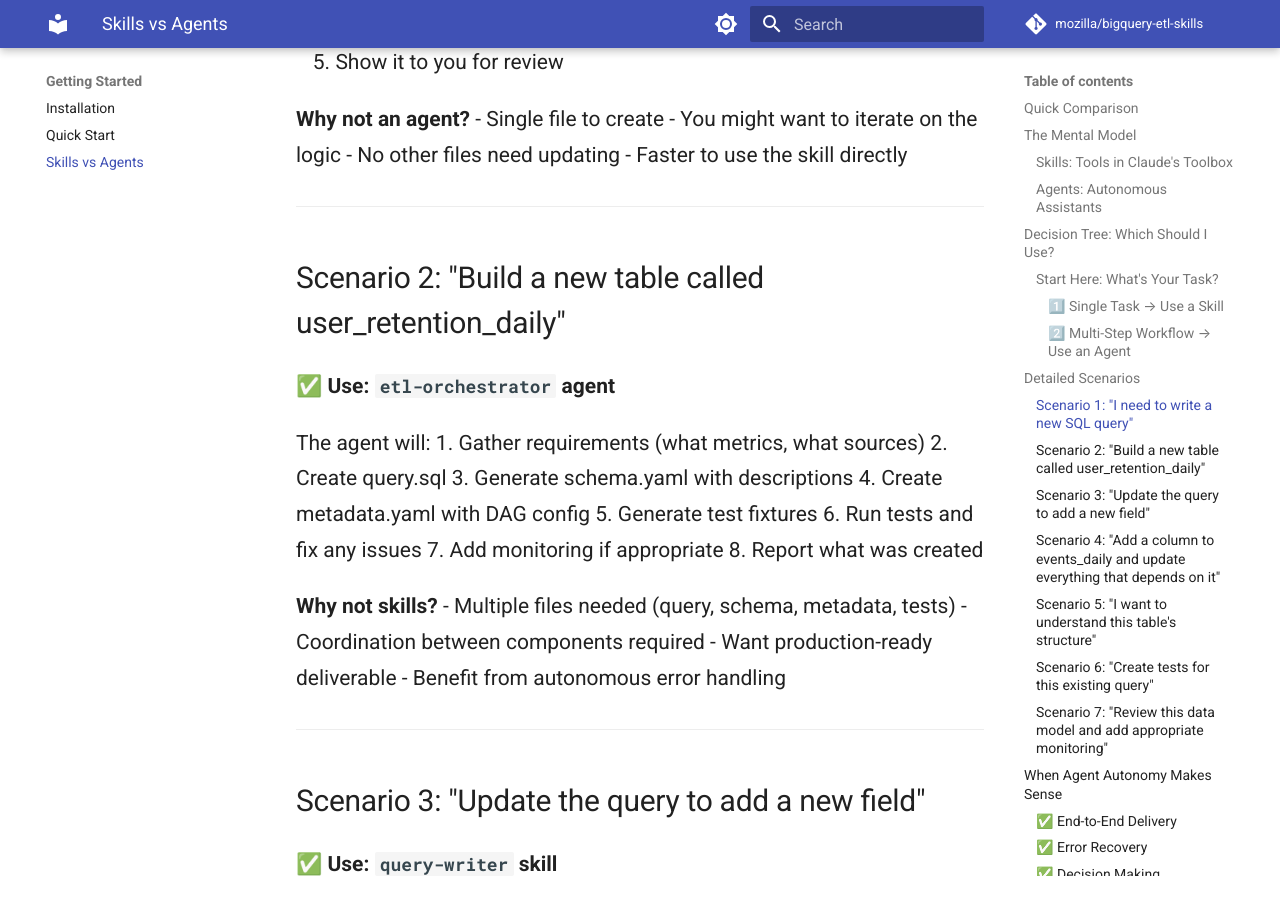
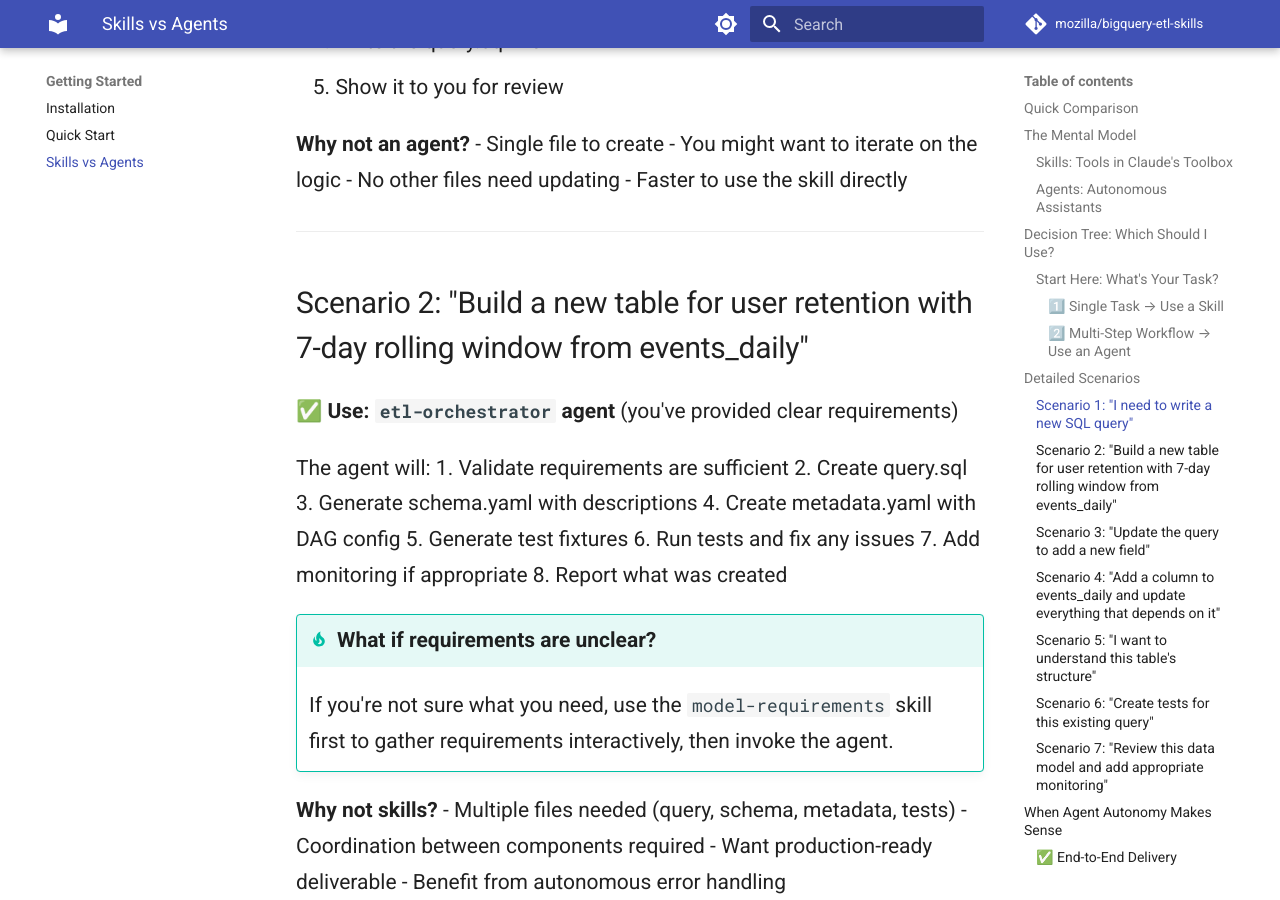
Before and after one commit to mozilla/bigquery-etl-skills, an MkDocs documentation site: the page built from docs/getting-started/skills-vs-agents.md, in a window 1280 px wide and 900 px high, scrolled down 4777 px. Built offline with MkDocs 1.6.1 and Material for MkDocs 9.7.7, drawn with Linux system fonts in a browser that asks for light colours; comment, search, counter and statistics services are not loaded; some of the changed text lies outside the part shown.

Commit message:
Clarify etl-orchestrator expects requirements upfront
Update agent docs to indicate orchestrator validates provided
requirements rather than gathering them interactively.

````diff
--- a/docs/getting-started/skills-vs-agents.md
+++ b/docs/getting-started/skills-vs-agents.md
@@ -40,11 +40,12 @@ Result: query.sql file
 Think of agents as **independent workers** that use skills:
 
 ```
-User: "Build a complete user retention table"
+User: "Build a user_retention_daily table that calculates
+       7-day rolling retention from events_daily, partitioned by date"
         ↓
-Agent: "I'll handle this end-to-end"
+Agent: "I have clear requirements, I'll handle this end-to-end"
         ↓
-Agent: [Uses model-requirements skill → gathers specs]
+Agent: [Validates requirements are sufficient]
 Agent: [Uses query-writer skill → creates query]
 Agent: [Uses metadata-manager skill → generates schema]
 Agent: [Uses sql-test-generator skill → creates tests]
@@ -123,12 +124,12 @@ Claude will:
 
 ---
 
-### Scenario 2: "Build a new table called user_retention_daily"
+### Scenario 2: "Build a new table for user retention with 7-day rolling window from events_daily"
 
-**✅ Use: `etl-orchestrator` agent**
+**✅ Use: `etl-orchestrator` agent** (you've provided clear requirements)
 
 The agent will:
-1. Gather requirements (what metrics, what sources)
+1. Validate requirements are sufficient
 2. Create query.sql
 3. Generate schema.yaml with descriptions
 4. Create metadata.yaml with DAG config
@@ -136,6 +137,9 @@ The agent will:
 6. Run tests and fix any issues
 7. Add monitoring if appropriate
 8. Report what was created
+
+!!! tip "What if requirements are unclear?"
+    If you're not sure what you need, use the `model-requirements` skill first to gather requirements interactively, then invoke the agent.
 
 **Why not skills?**
 - Multiple files needed (query, schema, metadata, tests)
````
Also changed, not shown: agents/etl-orchestrator.md (+36 -11 lines), docs/agents/available-agents.md (+7 -4 lines), docs/agents/overview.md (+7 -7 lines).
